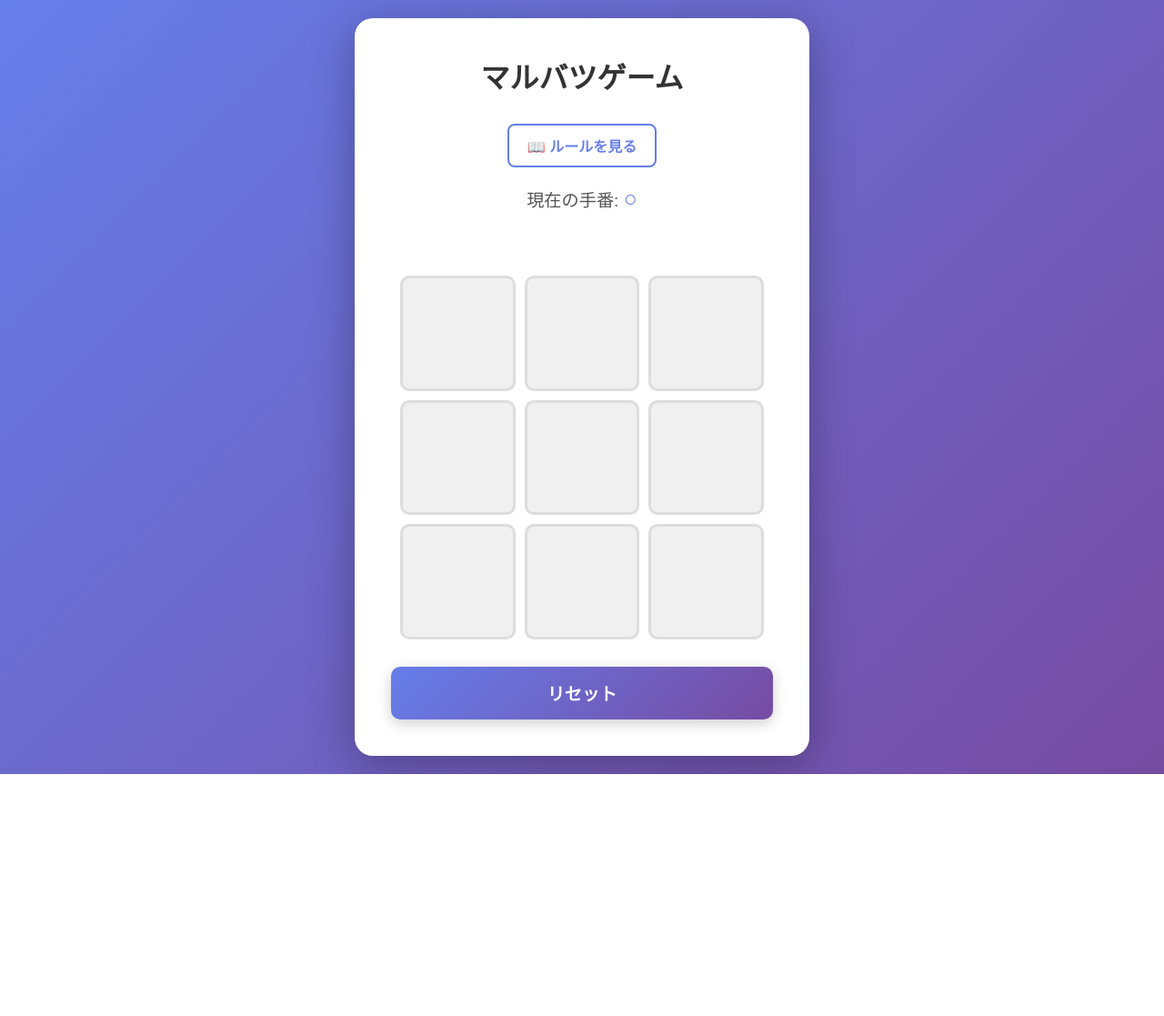
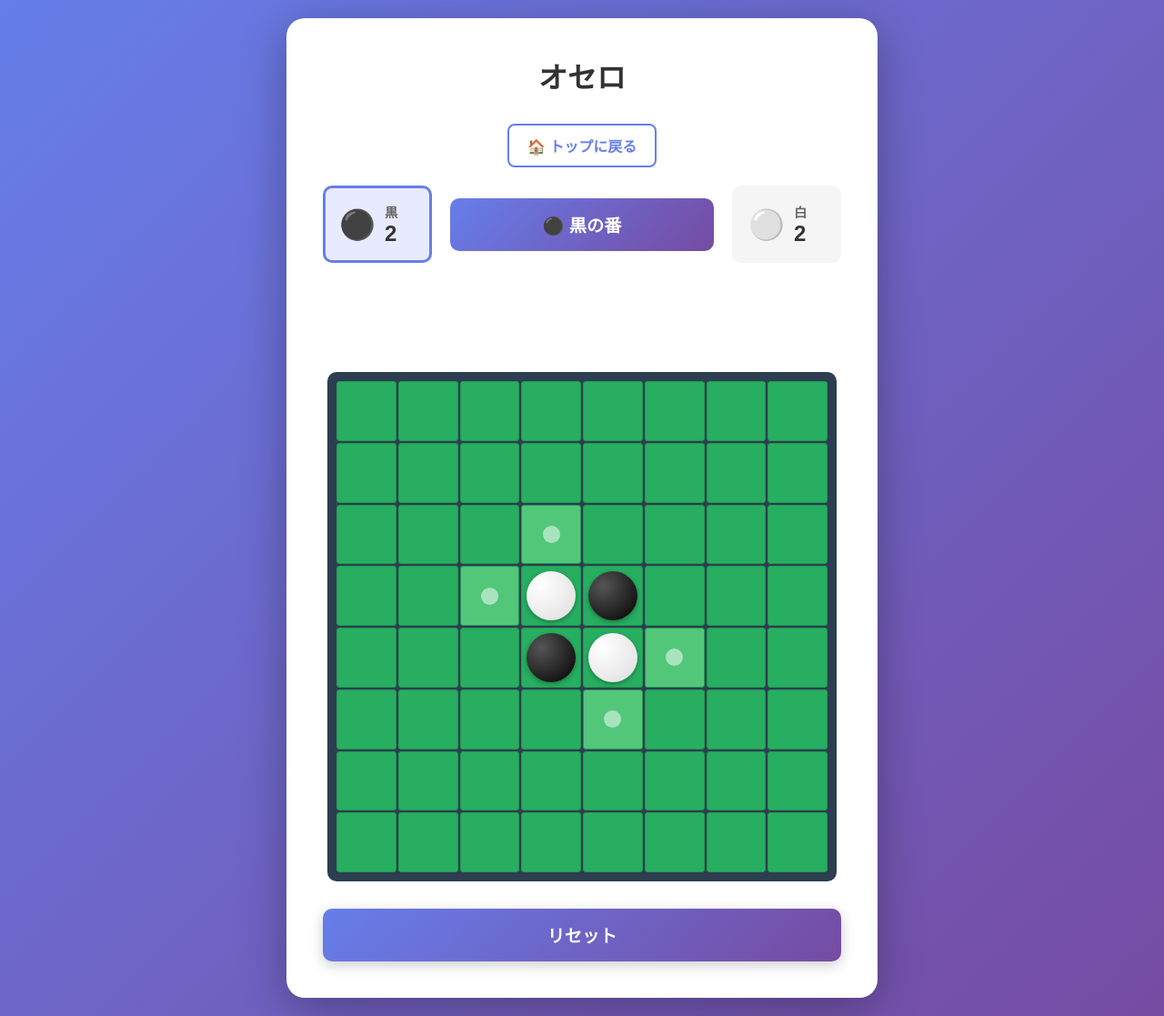
Before and after one commit to property-technologies/tic-tac-toe, a PHP site: page /othello in a window 1280 px wide. Shown: the whole page at 91% size. Before the commit the page ends 851 px from the top, so only its background shows below. Run offline with PHP 8.4, Linux system fonts and the light colour scheme.

Commit message:
Add top page and implement Othello game
Co-authored-by: pptc-kanekokenya <140768587+pptc-kanekokenya@users.noreply.github.com>

```diff
--- a/public/index.php
+++ b/public/index.php
@@ -22,46 +22,53 @@ if ($path === '/rules' && $requestMethod === 'GET') {
     exit;
 }
 
-// Default route - Tic-Tac-Toe game page
+// Route /tictactoe endpoint
+if ($path === '/tictactoe' && $requestMethod === 'GET') {
+    require_once __DIR__ . '/tictactoe.php';
+    exit;
+}
+
+// Route /othello endpoint
+if ($path === '/othello' && $requestMethod === 'GET') {
+    require_once __DIR__ . '/othello.php';
+    exit;
+}
+
+// Default route - Top page (game selection)
 ?>
 <!DOCTYPE html>
 <html lang="ja">
 <head>
     <meta charset="UTF-8">
     <meta name="viewport" content="width=device-width, initial-scale=1.0">
-    <title>マルバツゲーム - Tic-Tac-Toe</title>
+    <title>ゲームセンター</title>
     <link rel="stylesheet" href="assets/css/style.css">
+    <link rel="stylesheet" href="assets/css/top.css">
 </head>
 <body>
-    <div class="container">
-        <h1>マルバツゲーム</h1>
+    <div class="container top-container">
+        <h1>🎮 ゲームセンター</h1>
+        <p class="subtitle">遊びたいゲームを選んでください</p>
 
-        <div class="rules-link-container">
-            <a href="/rules" class="rules-link">📖 ルールを見る</a>
+        <div class="game-selection">
+            <a href="/tictactoe" class="game-card tictactoe">
+                <div class="game-icon">⭕❌</div>
+                <div class="game-title">マルバツゲーム</div>
+                <div class="game-description">
+                    3×3のマス目で、縦・横・斜めに<br>
+                    3つ揃えると勝ち！
+                </div>
+            </a>
+
+            <a href="/othello" class="game-card othello">
+                <div class="game-icon">⚫⚪</div>
+                <div class="game-title">オセロ</div>
+                <div class="game-description">
+                    8×8のボードで駒を挟んで<br>
+                    反転させよう！
+                </div>
+            </a>
         </div>
-
-        <div class="game-info">
-            <div id="turn-display" class="turn-display">
-                現在の手番: <span id="current-player">○</span>
-            </div>
-            <div id="game-status" class="game-status"></div>
-        </div>
-
-        <div id="board" class="board">
-            <div class="cell" data-index="0"></div>
-            <div class="cell" data-index="1"></div>
-            <div class="cell" data-index="2"></div>
-            <div class="cell" data-index="3"></div>
-            <div class="cell" data-index="4"></div>
-            <div class="cell" data-index="5"></div>
-            <div class="cell" data-index="6"></div>
-            <div class="cell" data-index="7"></div>
-            <div class="cell" data-index="8"></div>
-        </div>
-
-        <button id="reset-button" class="reset-button">リセット</button>
     </div>
-
-    <script src="assets/js/app.js"></script>
 </body>
 </html>
--- /dev/null
+++ b/public/othello.php
@@ -0,0 +1,54 @@
+<!DOCTYPE html>
+<html lang="ja">
+<head>
+    <meta charset="UTF-8">
+    <meta name="viewport" content="width=device-width, initial-scale=1.0">
+    <title>オセロ - Othello</title>
+    <link rel="stylesheet" href="assets/css/style.css">
+    <link rel="stylesheet" href="assets/css/othello.css">
+</head>
+<body>
+    <div class="container othello-container">
+        <h1>オセロ</h1>
+
+        <div class="rules-link-container">
+            <a href="/" class="rules-link">🏠 トップに戻る</a>
+        </div>
+
+        <div class="game-info">
+            <div class="player-info">
+                <div class="player-display black-player">
+                    <div class="player-icon">⚫</div>
+                    <div class="player-details">
+                        <div class="player-label">黒</div>
+                        <div id="black-count" class="piece-count">2</div>
+                    </div>
+                </div>
+
+                <div id="turn-indicator" class="turn-indicator">
+                    <span id="current-player-text">⚫ 黒の番</span>
+                </div>
+
+                <div class="player-display white-player">
+                    <div class="player-icon">⚪</div>
+                    <div class="player-details">
+                        <div class="player-label">白</div>
+                        <div id="white-count" class="piece-count">2</div>
+                    </div>
+                </div>
+            </div>
+
+            <div id="game-status" class="game-status"></div>
+            <div id="pass-message" class="pass-message"></div>
+        </div>
+
+        <div id="board" class="othello-board">
+            <!-- 8x8 = 64 cells will be generated by JavaScript -->
+        </div>
+
+        <button id="reset-button" class="reset-button">リセット</button>
+    </div>
+
+    <script src="assets/js/othello.js"></script>
+</body>
+</html>
```
Also changed, not shown: public/tictactoe.php (added, +42 -0 lines), public/assets/css/othello.css (added), public/assets/css/top.css (added), public/assets/js/othello.js (added).
